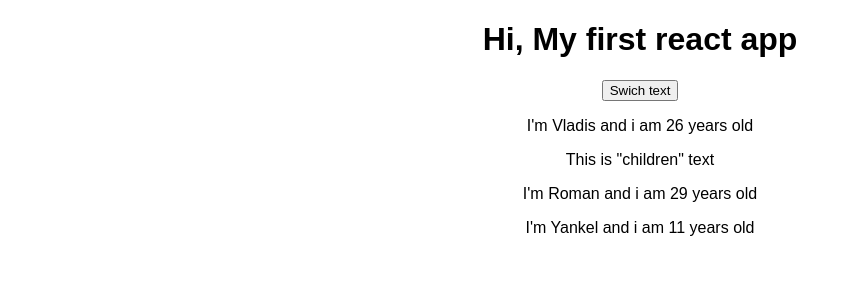
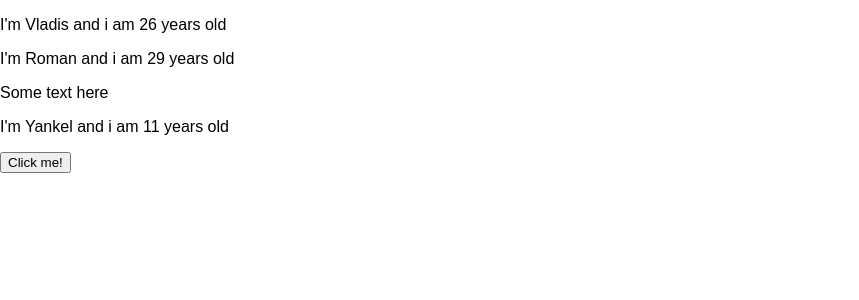
Before and after one commit to Vl4d1s/Learning-React-Maximilian, a React (Create React App) app in the folder react-complete-guide/: page / in a window 1280 px wide. Shown: the top 300 px of the page, without its empty margins (0-859 px from the left). Built offline with nearby package versions, Linux system fonts and the light colour scheme.

Commit message:
trying by myself

```diff
--- a/react-complete-guide/src/App.js
+++ b/react-complete-guide/src/App.js
@@ -1,41 +1,41 @@
 import React, { useState } from "react";
 import "./App.css";
+import person from "./Person/person";
 import Person from "./Person/person";
 
 const App = () => {
   const [personState, setPersonState] = useState({
     person: [
-      { name: "Vladis", age: 29 },
-      { name: "Roman", age: 26 },
-      { name: "Yankel", age: 26 },
+      { name: "Vladis", age: "29" },
+      { name: "Roman", age: "26" },
+      { name: "Yankel", age: "25" },
     ],
   });
 
-  const swichNameHandler = () => {
+  const changePersonHandler = () => {
     setPersonState({
       person: [
-        { name: "Vladimir", age: 29 },
-        { name: "Roman", age: 26 },
-        { name: "Yankel", age: 25 },
+        { name: "Vladimir", age: "29" },
+        { name: "Roman", age: "26" },
+        { name: "Yankel", age: "27" },
       ],
     });
   };
 
   return (
-    <div className="App">
-      <h1>Hi, My first react app</h1>
-      <button onClick={swichNameHandler}>Swich text</button>
-      <Person name={personState.person[0].name} age={personState.person[0].age}>
-        This is "children" text
+    <div>
+      <Person
+        name={personState.person[0].name}
+        age={personState.person[0].age}
+      />
+      <Person name={personState.person[1].name} age={personState.person[1].age}>
+        Some text here
       </Person>
-      <Person
-        name={personState.person[1].name}
-        age={personState.person[1].age}
-      />
       <Person
         name={personState.person[2].name}
         age={personState.person[2].age}
       />
+      <button onClick={changePersonHandler}>Click me!</button>
     </div>
   );
 };
```
Also changed, not shown: 1 other file (tests, documents, lock files or other folders).
